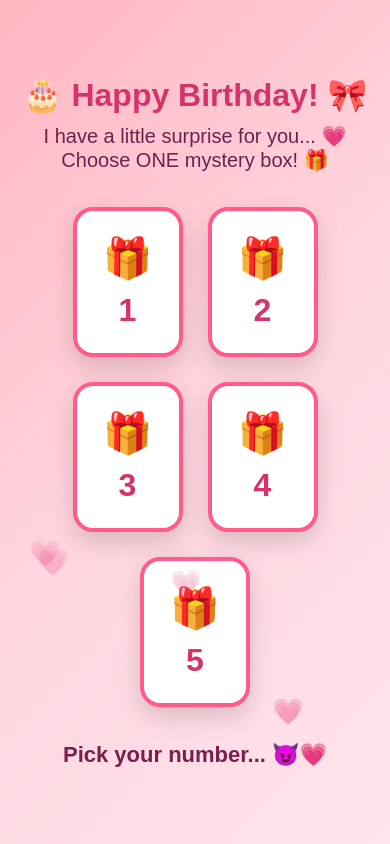
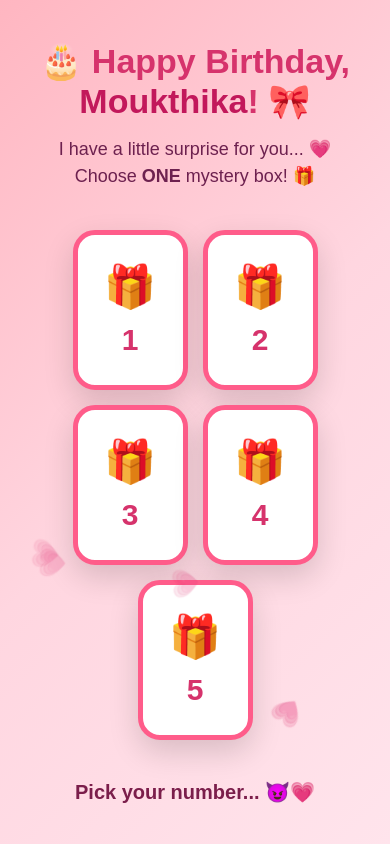
Before and after one commit to mmanit2024-web/birthday, a plain HTML site: page index.html in a window 390 px wide. Shown: the top 844 px of the page. Drawn offline with Linux system fonts and the light colour scheme.

Commit message:
Update index.html

```diff
--- a/index.html
+++ b/index.html
@@ -3,7 +3,8 @@
 <head>
     <meta charset="UTF-8">
     <meta name="viewport" content="width=device-width, initial-scale=1.0">
-    <title>Birthday Surprise 🎁</title>
+
+    <title>Moukthika's Birthday Surprise 🎁</title>
 
     <style>
         * {
@@ -15,41 +16,53 @@
         body {
             min-height: 100vh;
             font-family: Arial, sans-serif;
-            background: linear-gradient(135deg, #ffb6c1, #ffd6e0, #ffe4ec);
+            background: linear-gradient(
+                135deg,
+                #ffb6c1,
+                #ffd6e0,
+                #ffe4ec
+            );
+
             display: flex;
             justify-content: center;
             align-items: center;
             text-align: center;
+
             overflow: hidden;
         }
 
         .container {
-            width: 90%;
-            max-width: 900px;
+            width: 95%;
+            max-width: 1100px;
         }
 
         h1 {
-            font-size: 42px;
+            font-size: 48px;
             color: #d6336c;
-            margin-bottom: 10px;
+            margin-bottom: 15px;
         }
 
         .subtitle {
-            font-size: 20px;
+            font-size: 22px;
+            line-height: 1.5;
             color: #6d214f;
-            margin-bottom: 35px;
+            margin-bottom: 40px;
+        }
+
+        .name {
+            color: #c2185b;
         }
 
         .cards {
             display: flex;
             justify-content: center;
-            gap: 25px;
+            gap: 30px;
             flex-wrap: wrap;
         }
 
         .card {
-            width: 140px;
-            height: 180px;
+            width: 150px;
+            height: 200px;
             perspective: 1000px;
             cursor: pointer;
         }
@@ -58,7 +71,9 @@
             width: 100%;
             height: 100%;
             position: relative;
-            transition: transform 0.7s;
+
+            transition: transform 0.8s;
+
             transform-style: preserve-3d;
         }
 
@@ -69,66 +84,107 @@
         .card-front,
         .card-back {
             position: absolute;
+
             width: 100%;
             height: 100%;
-            border-radius: 20px;
+
+            border-radius: 22px;
+
             backface-visibility: hidden;
 
             display: flex;
             flex-direction: column;
+
             justify-content: center;
             align-items: center;
 
-            box-shadow: 0 10px 25px rgba(0,0,0,0.15);
+            box-shadow:
+                0 12px 30px rgba(0, 0, 0, 0.15);
         }
+
+        /* FRONT */
 
         .card-front {
             background: white;
-            border: 4px solid #ff5c8a;
+
+            border: 5px solid #ff5c8a;
+
+            transition: 0.3s;
         }
 
-        .card-front .gift {
-            font-size: 50px;
-            margin-bottom: 10px;
+        .card:hover .card-front {
+            transform: translateY(-8px);
+
+            box-shadow:
+                0 18px 35px rgba(214, 51, 108, 0.25);
+        }
+
+        .gift {
+            font-size: 55px;
+            margin-bottom: 12px;
         }
 
         .card-front h2 {
+            font-size: 38px;
             color: #d6336c;
-            font-size: 32px;
         }
 
+        /* BACK */
+
         .card-back {
-            background: linear-gradient(135deg, #ff4081, #d63384);
+            background:
+                linear-gradient(
+                    135deg,
+                    #ff4081,
+                    #d63384
+                );
+
             color: white;
+
             transform: rotateY(180deg);
         }
 
-        .card-back .number {
-            font-size: 60px;
+        .number {
+            font-size: 70px;
             font-weight: bold;
         }
 
         .card-back p {
-            font-size: 18px;
+            font-size: 17px;
             margin-top: 5px;
         }
 
+        /* MESSAGE */
+
         .message {
-            margin-top: 35px;
-            font-size: 22px;
+            margin-top: 40px;
+
+            font-size: 25px;
+
             color: #7b1e4b;
+
             font-weight: bold;
         }
 
+        /* RESET BUTTON */
+
         .reset {
             margin-top: 20px;
-            padding: 12px 25px;
+
+            padding: 13px 28px;
+
             border: none;
-            border-radius: 25px;
+
+            border-radius: 30px;
+
             background: #d6336c;
+
             color: white;
+
             font-size: 16px;
+
             cursor: pointer;
+
             display: none;
         }
 
@@ -136,16 +192,28 @@
             background: #b52a59;
         }
 
+        /* FLOATING HEARTS */
+
         .heart {
             position: absolute;
+
             font-size: 25px;
-            animation: float 5s linear infinite;
+
+            animation:
+                float 5s linear infinite;
+
             opacity: 0.7;
+
+            pointer-events: none;
         }
 
         @keyframes float {
+
             0% {
-                transform: translateY(100vh);
+                transform:
+                    translateY(100vh)
+                    rotate(0deg);
+
                 opacity: 0;
             }
 
@@ -154,127 +222,331 @@
             }
 
             100% {
-                transform: translateY(-10vh);
+                transform:
+                    translateY(-10vh)
+                    rotate(360deg);
+
                 opacity: 0;
             }
         }
 
-        @media (max-width: 600px) {
+        /* CONFETTI */
+
+        .confetti {
+            position: fixed;
+
+            width: 10px;
+            height: 10px;
+
+            top: -20px;
+
+            animation:
+                fall 3s linear forwards;
+
+            pointer-events: none;
+        }
+
+        @keyframes fall {
+
+            0% {
+                transform:
+                    translateY(0)
+                    rotate(0deg);
+            }
+
+            100% {
+                transform:
+                    translateY(110vh)
+                    rotate(720deg);
+            }
+        }
+
+        /* MOBILE */
+
+        @media (max-width: 700px) {
+
             h1 {
-                font-size: 32px;
+                font-size: 34px;
+            }
+
+            .subtitle {
+                font-size: 18px;
+            }
+
+            .cards {
+                gap: 15px;
             }
 
             .card {
-                width: 110px;
-                height: 150px;
+                width: 115px;
+                height: 160px;
             }
 
-            .card-front .gift {
-                font-size: 40px;
+            .gift {
+                font-size: 42px;
             }
 
-            .card-back .number {
-                font-size: 45px;
+            .card-front h2 {
+                font-size: 30px;
+            }
+
+            .number {
+                font-size: 50px;
+            }
+
+            .card-back p {
+                font-size: 14px;
+            }
+
+            .message {
+                font-size: 20px;
             }
         }
+
     </style>
 </head>
+
 
 <body>
 
     <div class="container">
 
-        <h1>🎂 Happy Birthday! 🎀</h1>
+        <!-- TITLE -->
+
+        <h1>
+            🎂 Happy Birthday,
+            <span class="name">Moukthika</span>!
+            🎀
+        </h1>
+
+
+        <!-- INTRO -->
 
         <p class="subtitle">
-            I have a little surprise for you... 💗<br>
-            Choose ONE mystery box! 🎁
+
+            I have a little surprise for you... 💗
+
+            <br>
+
+            Choose <b>ONE</b> mystery box! 🎁
+
         </p>
+
+
+        <!-- CARDS -->
 
         <div class="cards">
 
-            <div class="card" onclick="flipCard(this)">
+            <!-- CARD 1 -->
+
+            <div
+                class="card"
+                onclick="flipCard(this)"
+            >
+
                 <div class="card-inner">
+
                     <div class="card-front">
-                        <div class="gift">🎁</div>
-                        <h2>1</h2>
+
+                        <div class="gift">
+                            🎁
+                        </div>
+
+                        <h2>
+                            1
+                        </h2>
+
                     </div>
 
+
                     <div class="card-back">
-                        <div class="number"></div>
-                        <p>Your Lucky Number ✨</p>
+
+                        <div class="number">
+                        </div>
+
+                        <p>
+                            Your Lucky Number ✨
+                        </p>
+
                     </div>
+
                 </div>
+
             </div>
 
 
-            <div class="card" onclick="flipCard(this)">
+            <!-- CARD 2 -->
+
+            <div
+                class="card"
+                onclick="flipCard(this)"
+            >
+
                 <div class="card-inner">
+
                     <div class="card-front">
-                        <div class="gift">🎁</div>
-                        <h2>2</h2>
+
+                        <div class="gift">
+                            🎁
+                        </div>
+
+                        <h2>
+                            2
+                        </h2>
+
                     </div>
 
+
                     <div class="card-back">
-                        <div class="number"></div>
-                        <p>Your Lucky Number ✨</p>
+
+                        <div class="number">
+                        </div>
+
+                        <p>
+                            Your Lucky Number ✨
+                        </p>
+
                     </div>
+
                 </div>
+
             </div>
 
 
-            <div class="card" onclick="flipCard(this)">
+            <!-- CARD 3 -->
+
+            <div
+                class="card"
+                onclick="flipCard(this)"
+            >
+
                 <div class="card-inner">
+
                     <div class="card-front">
-                        <div class="gift">🎁</div>
-                        <h2>3</h2>
+
+                        <div class="gift">
+                            🎁
+                        </div>
+
+                        <h2>
+                            3
+                        </h2>
+
                     </div>
 
+
                     <div class="card-back">
-                        <div class="number"></div>
-                        <p>Your Lucky Number ✨</p>
+
+                        <div class="number">
+                        </div>
+
+                        <p>
+                            Your Lucky Number ✨
+                        </p>
+
                     </div>
+
                 </div>
+
             </div>
 
 
-            <div class="card" onclick="flipCard(this)">
+            <!-- CARD 4 -->
+
+            <div
+                class="card"
+                onclick="flipCard(this)"
+            >
+
                 <div class="card-inner">
+
                     <div class="card-front">
-                        <div class="gift">🎁</div>
-                        <h2>4</h2>
+
+                        <div class="gift">
+                            🎁
+                        </div>
+
+                        <h2>
+                            4
+                        </h2>
+
                     </div>
 
+
                     <div class="card-back">
-                        <div class="number"></div>
-                        <p>Your Lucky Number ✨</p>
+
+                        <div class="number">
+                        </div>
+
+                        <p>
+                            Your Lucky Number ✨
+                        </p>
+
                     </div>
+
                 </div>
+
             </div>
 
 
-            <div class="card" onclick="flipCard(this)">
+            <!-- CARD 5 -->
+
+            <div
+                class="card"
+                onclick="flipCard(this)"
+            >
+
                 <div class="card-inner">
+
                     <div class="card-front">
-                        <div class="gift">🎁</div>
-                        <h2>5</h2>
+
+                        <div class="gift">
+                            🎁
+                        </div>
+
+                        <h2>
+                            5
+                        </h2>
+
                     </div>
 
+
                     <div class="card-back">
-                        <div class="number"></div>
-                        <p>Your Lucky Number ✨</p>
+
+                        <div class="number">
+                        </div>
+
+                        <p>
+                            Your Lucky Number ✨
+                        </p>
+
                     </div>
+
                 </div>
+
             </div>
 
         </div>
 
+
+        <!-- MESSAGE -->
+
         <div class="message">
+
             Pick your number... 😈💗
+
         </div>
 
-        <button class="reset" onclick="location.reload()">
+
+        <!-- RESET -->
+
+        <button
+            class="reset"
+            onclick="location.reload()"
+        >
+
             🔄 Play Again
+
         </button>
 
     </div>
@@ -284,57 +556,196 @@
 
         let alreadyClicked = false;
 
+
         function flipCard(card) {
 
-            // Don't allow another card after choosing
+            /*
+                Only one card can be selected.
+            */
+
             if (alreadyClicked) {
+
                 return;
+
             }
+
 
             alreadyClicked = true;
 
-            // Generate random number from 1 to 5
-            let randomNumber = Math.floor(Math.random() * 5) + 1;
 
-            // Put random number on back of card
-            card.querySelector(".number").innerText = randomNumber;
+            /*
+                Generate random number
+                between 1 and 5.
+            */
 
-            // Flip the card
-            card.classList.add("flipped");
+            let randomNumber =
+                Math.floor(
+                    Math.random() * 5
+                ) + 1;
 
-            // Change message
-            document.querySelector(".message").innerHTML =
-                "🎉 Your lucky number is " + randomNumber + "! 🎁💗";
 
-            // Show reset button
-            document.querySelector(".reset").style.display = "inline-block";
+            /*
+                Show the random number
+                on the back.
+            */
+
+            card.querySelector(
+                ".number"
+            ).innerText = randomNumber;
+
+
+            /*
+                Flip the card.
+            */
+
+            card.classList.add(
+                "flipped"
+            );
+
+
+            /*
+                Change message.
+            */
+
+            document.querySelector(
+                ".message"
+            ).innerHTML =
+
+                "🎉 Moukthika's lucky number is "
+                + randomNumber
+                + "! 🎁💗";
+
+
+            /*
+                Show replay button.
+            */
+
+            document.querySelector(
+                ".reset"
+            ).style.display = "inline-block";
+
+
+            /*
+                Start confetti.
+            */
+
+            createConfetti();
+
         }
 
 
-        // Floating hearts
+        /* FLOATING HEARTS */
+
         function createHeart() {
 
-            const heart = document.createElement("div");
+            const heart =
+                document.createElement(
+                    "div"
+                );
 
-            heart.classList.add("heart");
 
-            heart.innerHTML = "💗";
+            heart.classList.add(
+                "heart"
+            );
 
-            heart.style.left = Math.random() * 100 + "vw";
+
+            heart.innerHTML =
+                "💗";
+
+
+            heart.style.left =
+                Math.random() * 100
+                + "vw";
+
 
             heart.style.animationDuration =
-                (3 + Math.random() * 4) + "s";
+                (3 + Math.random() * 4)
+                + "s";
 
-            document.body.appendChild(heart);
 
-            setTimeout(() => {
-                heart.remove();
-            }, 7000);
+            document.body.appendChild(
+                heart
+            );
+
+
+            setTimeout(
+                () => {
+                    heart.remove();
+                },
+                7000
+            );
+
         }
 
-        setInterval(createHeart, 500);
+
+        setInterval(
+            createHeart,
+            500
+        );
+
+
+        /* CONFETTI */
+
+        function createConfetti() {
+
+            for (
+                let i = 0;
+                i < 100;
+                i++
+            ) {
+
+                const confetti =
+                    document.createElement(
+                        "div"
+                    );
+
+
+                confetti.classList.add(
+                    "confetti"
+                );
+
+
+                confetti.innerHTML =
+                    ["🎉", "💗", "✨", "🎀", "🎊"][
+                        Math.floor(
+                            Math.random() * 5
+                        )
+                    ];
+
+
+                confetti.style.left =
+                    Math.random() * 100
+                    + "vw";
+
+
+                confetti.style.animationDelay =
+                    Math.random() * 2
+                    + "s";
+
+
+                confetti.style.fontSize =
+                    (10 + Math.random() * 20)
+                    + "px";
+
+
+                document.body.appendChild(
+                    confetti
+                );
+
+
+                setTimeout(
+                    () => {
+                        confetti.remove();
+                    },
+                    5000
+                );
+
+            }
+
+        }
 
     </script>
 
 </body>
+
 </html>
```
